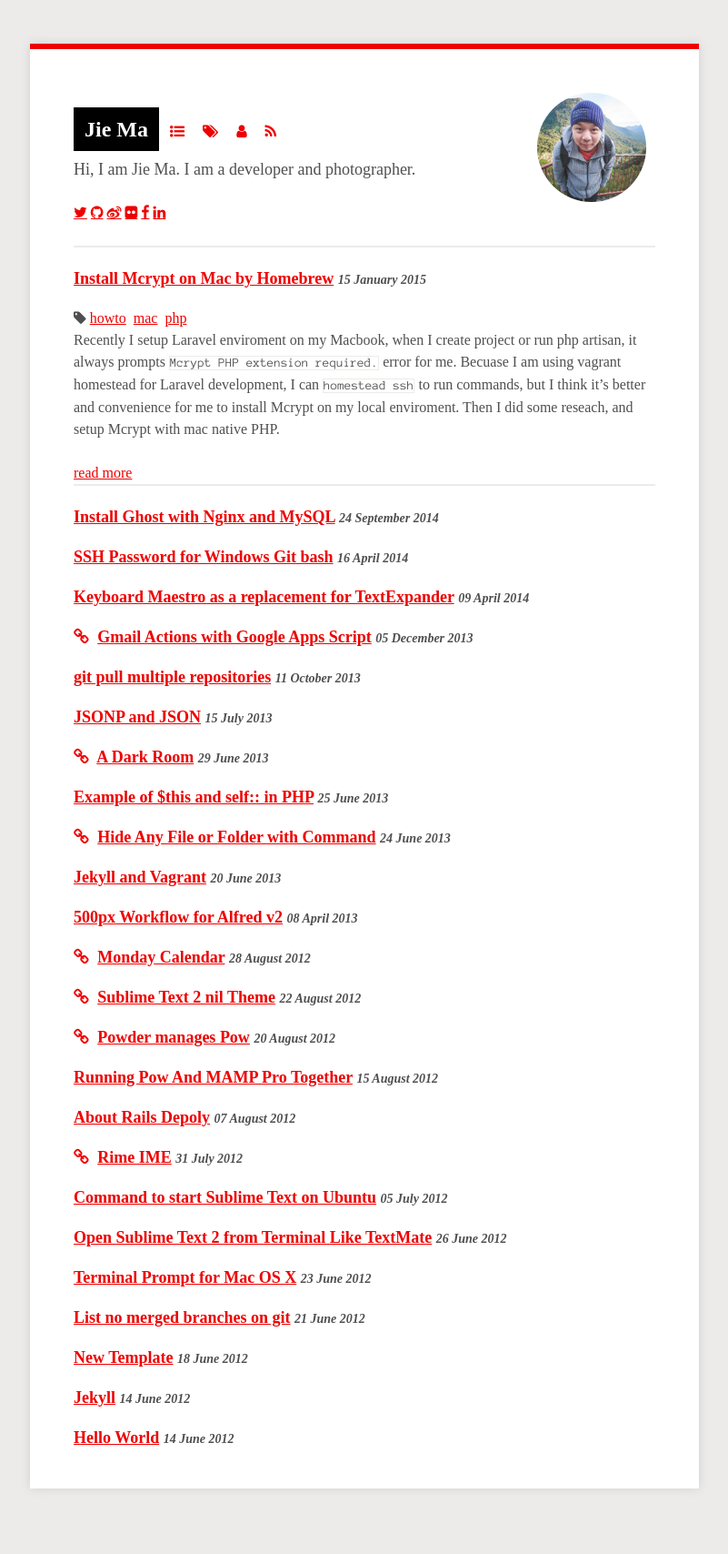
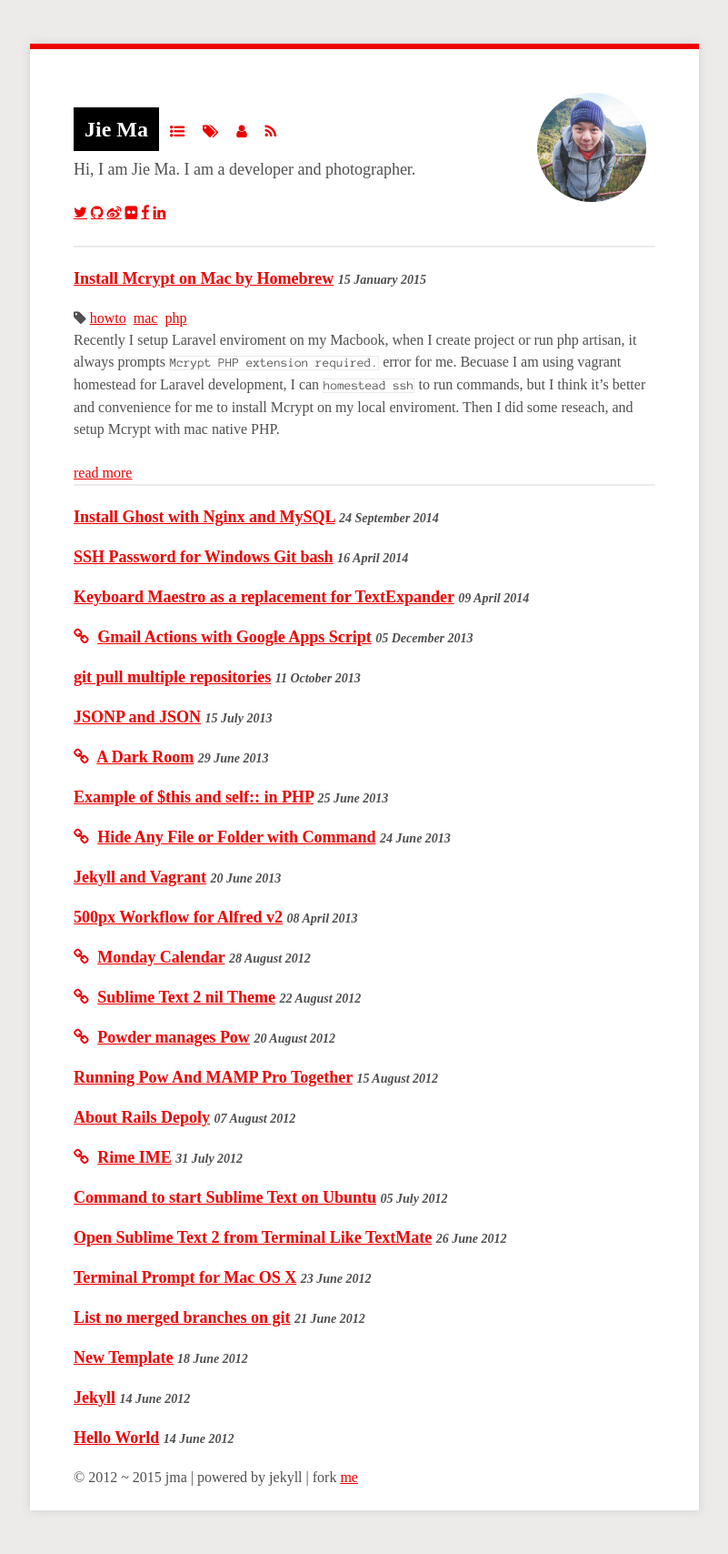
Before and after one commit to imdecoder/imdecoder.github.io, a Jekyll site: the page built from index.html, in a window 1280 px wide. Shown: the whole page at 91% size, without its empty margins (239-1040 px from the left). Built offline with Jekyll 4.4.1, drawn with Linux system fonts in a browser that asks for light colours; nearby versions of some CDN libraries; some web fonts are replaced; Markdown is read by kramdown in place of the engine named in the settings; the list of posts is cut into pages by our own code; before the commit the page ends 1684 px from its top, so only the background shows below that.

Commit message:
add footer

```diff
--- a/_layouts/default.html
+++ b/_layouts/default.html
@@ -35,6 +35,13 @@
       <section>
       {{ content }}
       </section>
+
+      <footer>
+          <div>
+            {% assign first_post = site.posts | last %}
+            &copy; {{ first_post.date | date: "%Y" }} ~ {{ site.time | date: "%Y" }} {{ site.author }} | powered by jekyll | fork <a href="https://github.com/imdecoder/imdecoder.github.io" title="fork me">me</a>
+          </div>
+        </footer>
     </div>
   </body>
 </html>
```
